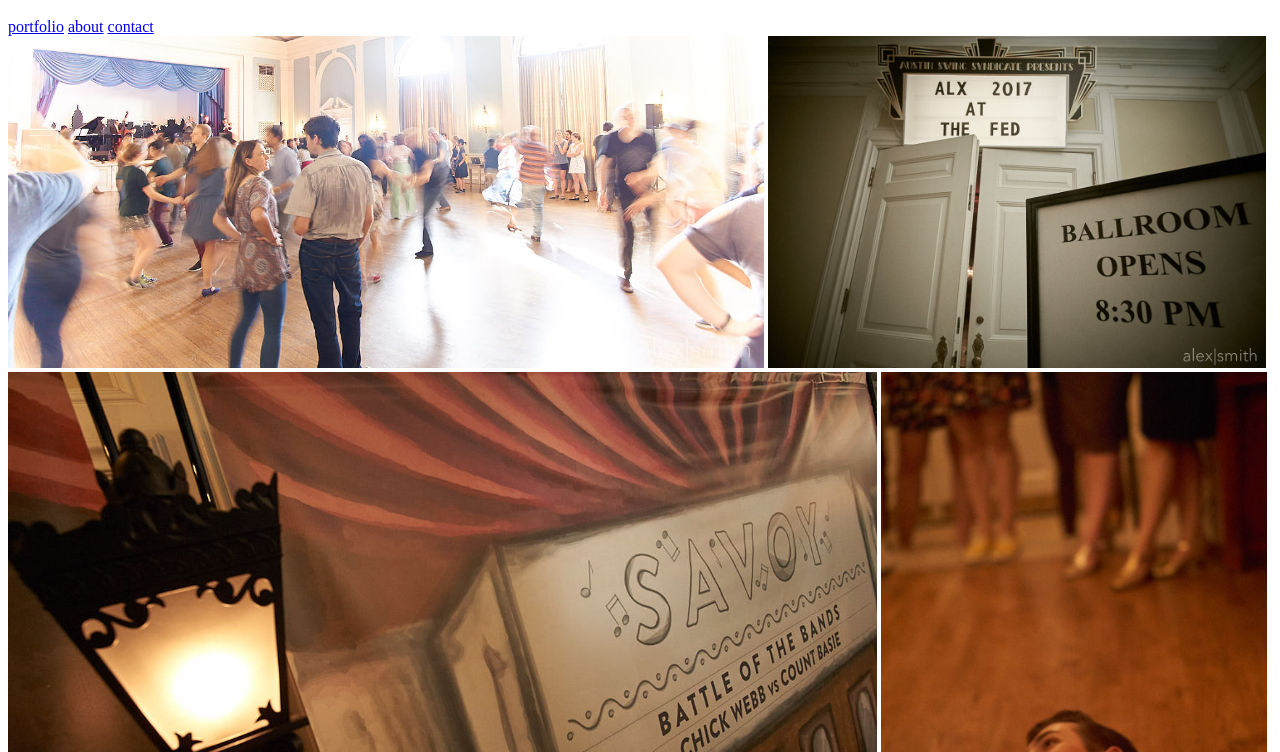
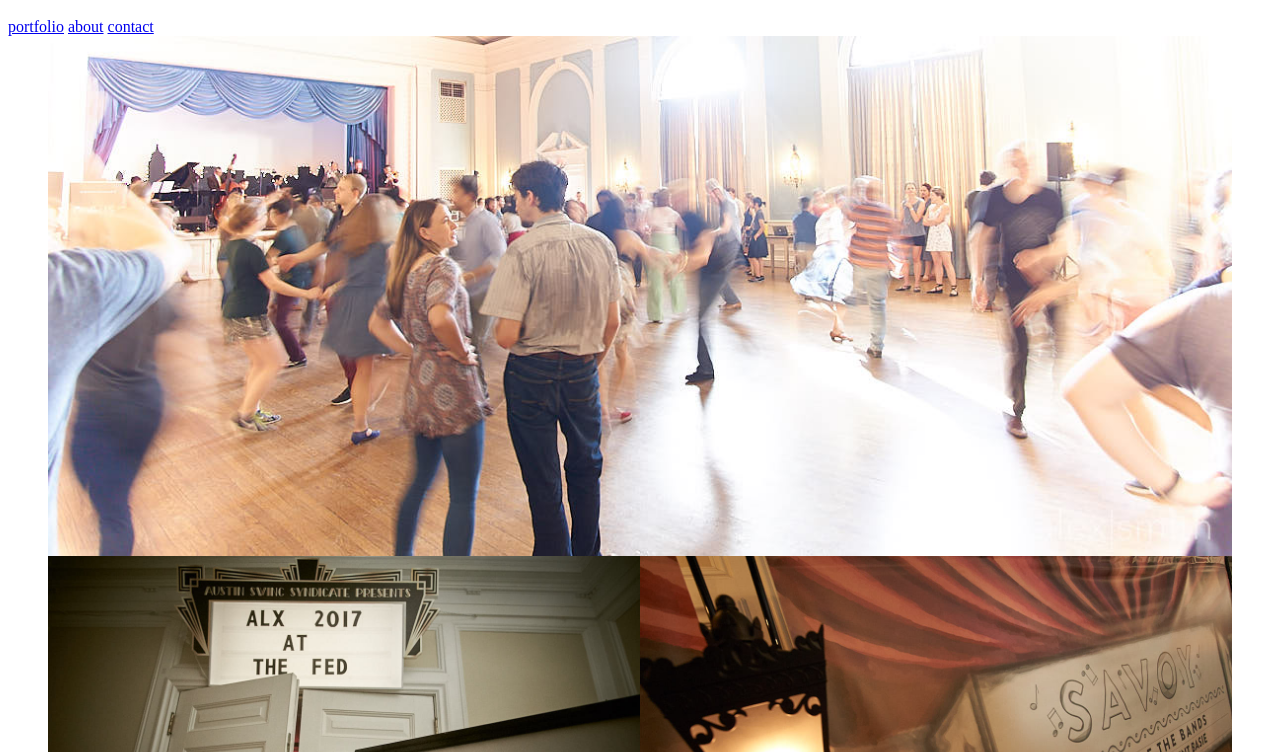
Before and after one commit to l2blackbelt/alexshootsstuff, a plain HTML site: page test_js.html in a window 1280 px wide. Shown: the part 48-800 px from the top of the page. Drawn offline with nearby package versions, Linux system fonts and the light colour scheme.

Commit message:
object-oriented approach now.  And resizing works

```diff
--- a/test_js.html
+++ b/test_js.html
@@ -37,15 +37,18 @@ h = W / (x1 +x2 + x3)
 	<a href="#">contact</a>
 	<style>
 		img {
-    		/*max-width: 100%;
-    		max-height: 100%;*/
-    		padding-left: 0px;
-    		padding-right: 0px;
-    		padding-bottom: 0px;
-    		border:5px;
+    		/*max-width: 100px;
+    		max-height: 100px;
+    		display: block;
+    		-webkit-box-sizing: border-box;
+			-moz-box-sizing: border-box;
+			box-sizing: border-box;
+    		padding: 5px*/
 		}
 		section{
-			/*padding-right: 20px*/
+			font-size: 0; /*necessary to prevent unwanted gaps in the photos*/
+			padding-left: 40;
+			padding-right: 40;
 		}
 	</style>
 </head>
@@ -61,68 +64,97 @@ h = W / (x1 +x2 + x3)
 	<img src="img/fed/DSC00245.jpg">
 </section>
 
-
 <script src="https://ajax.googleapis.com/ajax/libs/jquery/3.2.1/jquery.min.js"></script>
 <script>
 
-	/*$(window).resize(function(){
-		sort_pics()
-	});*/
+	$(window).resize(function(){
+		//sort_pics()
+	});
+
+	var pic_array = []
 
 	$(window).on("load", function(){
+		create_pic_array()
 		sort_pics()
 	});
 
+	function create_pic_array(){
+		$('#photos img').each(function () {
+			var pic = new picture($(this),$(this).width(),$(this).height())
+			pic_array.push(pic)
+		});
+
+		function picture(src, width, height) {
+			this.src = src;
+		  	this.width = width;
+		  	this.height = height;
+		  	this.ratio = width/height;
+		}
+		console.log(pic_array.length)
+
+	}
 
 
 	function sort_pics(){
 
+
+		function line(window_width) { //line object represents a line of images on the screen
+			this.maxheight = 600
+			this.padding = 0
+
+			this.width = window_width
+			this.imgs = []
+		  	this.ratiosum = 0
+		  	this.height = 999999
+		  	this.add_img = function(img){
+		  		this.imgs.push(img)
+		  		this.ratiosum += img.ratio
+		  		this.height = this.width/this.ratiosum
+		  		this.maxheight = Math.min(img.height,this.maxheight)
+		  	}
+		  	this.am_i_properly_sized = function(){
+		  		return (this.height < this.maxheight)
+		  	}
+		  	this.fit_line_to_window = function(){
+		  		var scaled_image_width = 0 //find out what the image was actually scaled to.  To get pixel perfect edges we will need to fudge the width of a picture per line
+		  		for(j = 0; j < this.imgs.length; j++){
+					this.imgs[j].src.height(this.height)
+					this.imgs[j].src.width(this.height*this.imgs[j].ratio) //there's still more work I can do refactoring this code. why need to store copies of all the picture structure in the new array?
+					scaled_image_width += this.imgs[j].src.width()
+					//console.log("image with width="+this.imgs[j].src.width())
+				}
+				this.imgs[0].src.width(this.imgs[0].src.width()-(scaled_image_width-this.width)) //fudging the scaling of one image per line to get pixel perfect right edge.
+		  	}
+		  	this.scale_line_height_to_value = function(val){
+		  		for(j = 0; j < this.imgs.length; j++){
+					this.imgs[j].src.height(val)
+				}
+		  	}
+		}
+
+		//master variables
 		var max_line_height = 600
+		var img_padding = 5
+		var window_width = $("#photos").width() //note: 16 appears to be the default margin size  Just on Chrome?
 
+		//console.log("window.  width="+window_width)
 
+		var cur_line = new line(window_width)
+		for(i = 0; i < pic_array.length; i++){
+			console.log("i= "+i)
 
-		var window_width = $(window).width()-25 //note: 16 appears to be the base amount of padding.  Just on Chrome?
+			cur_line.add_img(pic_array[i])
+			console.log("added img")
 
-		var img_list = []
-		var aspect_ratio_sum = 0
-		var line_height = max_line_height
-		var fudge_image_padding = 0 //on lines that have two or more pictures, there is a 1 px border around, so 2 px between them
+			if(cur_line.am_i_properly_sized()){ //calculated height of window less than maximum
 
-
-		console.log("window.  width="+window_width)
-
-		$('#photos img').each(function () {
-
-			var img_width = $(this).width()
-			var img_height = $(this).height()
-			console.log("image.  width="+img_width+" height="+img_height)
-
-			if(img_height < line_height){line_height = img_height} //div shouldn't be taller than the maximum of the picture's height or the height I set
-			aspect_ratio_sum += (img_width/img_height) //save aspect ratio sum for scaling the div once we find out it's getting wider than the window.
-			img_list.push($(this))
-
-			var cur_line_height = (window_width-fudge_image_padding*2.0*img_list.length)/aspect_ratio_sum
-
-			//cur_line_height = window_width/img_width*img_height
-
-
-			if(cur_line_height < line_height){ //calculated height of window less than maximum
-				console.log("new line with height="+cur_line_height)
-				if (img_list.length ==1 ) {
-					//edge case handling
-					img_list[0].css("padding-bottom","4")
-					cur_line_height+=fudge_image_padding
-				}
-				for(i = 0; i < img_list.length; i++){
-					img_list[i].height(parseInt(cur_line_height))
-					//img_list[i].width(img_list[i].width()/line_height*cur_line_height)
-				}
-				img_list = []
-				aspect_ratio_sum = 0
-				line_height = max_line_height
-
+				cur_line.fit_line_to_window()
+				var cur_line = new line(window_width)
+				console.log("scaled")
 			}
 
-	    });
+	    }
+	    cur_line.scale_line_height_to_value(cur_line.maxheight*.8) //fit any straggling lines that aren't fit to the window
+
 	}
 </script>
```
